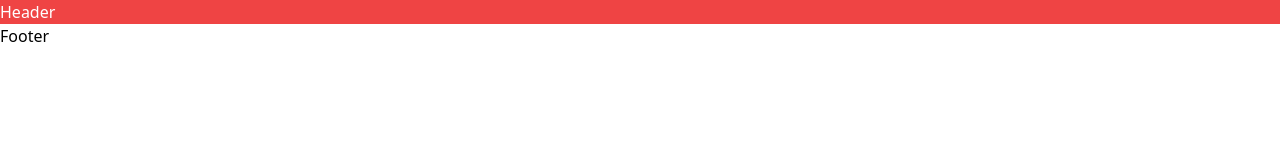
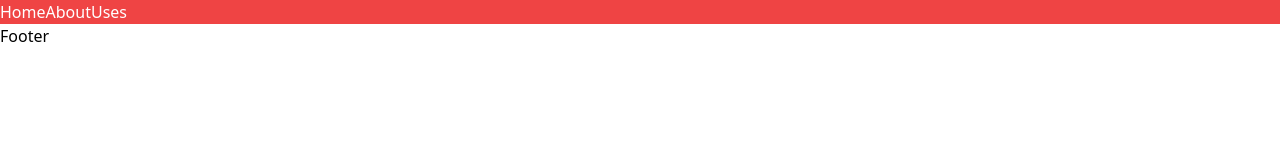
Before and after one commit to suleyman/suleyman.github.io, a Next.js app: page / in a window 1280 px wide. Shown: the top 160 px of the page. Built offline with nearby package versions, Linux system fonts and the light colour scheme.

Commit message:
update: header

```diff
--- a/components/Header.tsx
+++ b/components/Header.tsx
@@ -1,7 +1,18 @@
+import NavItem from "./NavItem";
 import { NextComponentType } from "next";
 
 const Header: NextComponentType = () => {
-  return <header className="bg-red-500 text-white">Header</header>;
+  return (
+    <header className="bg-red-500 text-white">
+      <div className="container mx-auto">
+        <nav>
+          <NavItem href="/" text="Home" />
+          <NavItem href="/about" text="About" />
+          <NavItem href="/uses" text="Uses" />
+        </nav>
+      </div>
+    </header>
+  );
 };
 
 export default Header;
--- /dev/null
+++ b/components/NavItem.tsx
@@ -0,0 +1,20 @@
+import NextLink from "next/link";
+import { ComponentType } from "react";
+
+type Props = {
+  href: string;
+  text: string;
+};
+
+const NavItem: ComponentType<Props> = (props) => {
+  const { href, text } = props;
+  return (
+    <NextLink href={href}>
+      <a>
+        <span className="capsize">{text}</span>
+      </a>
+    </NextLink>
+  );
+};
+
+export default NavItem;
```
